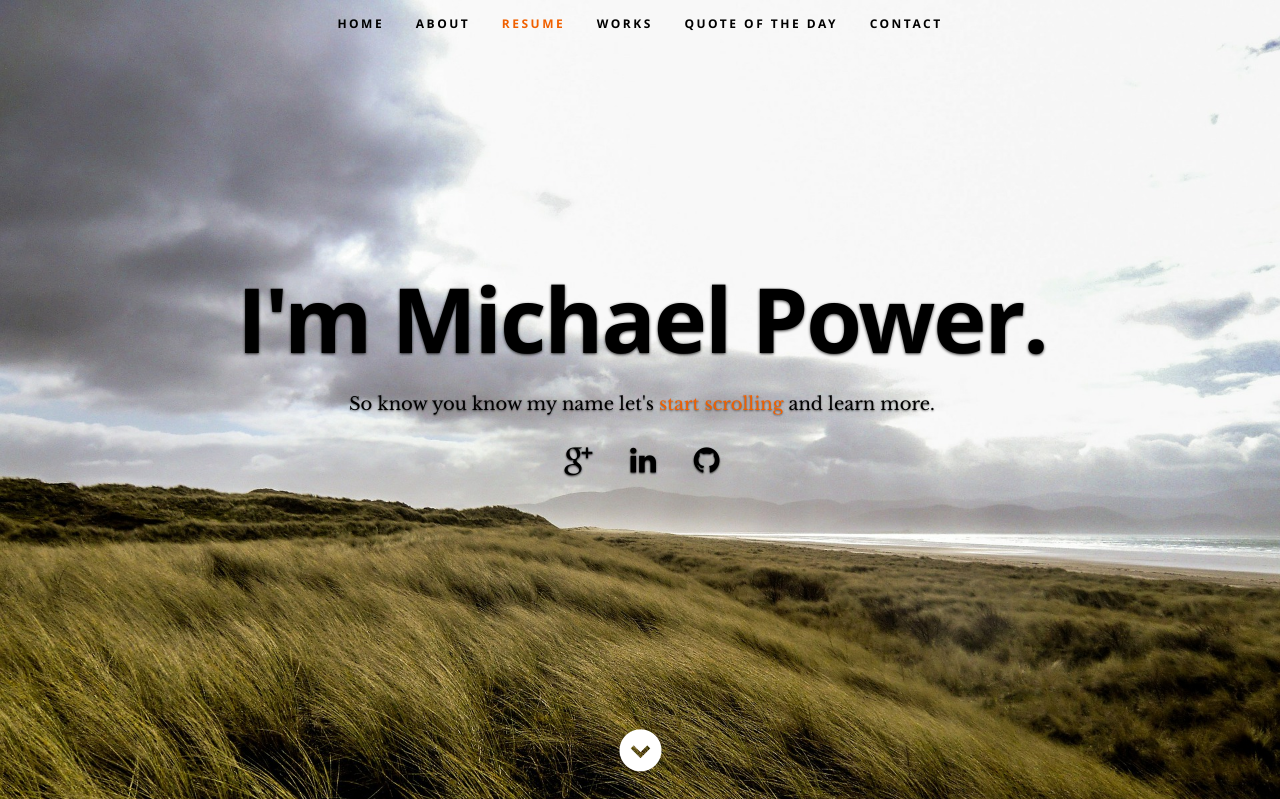
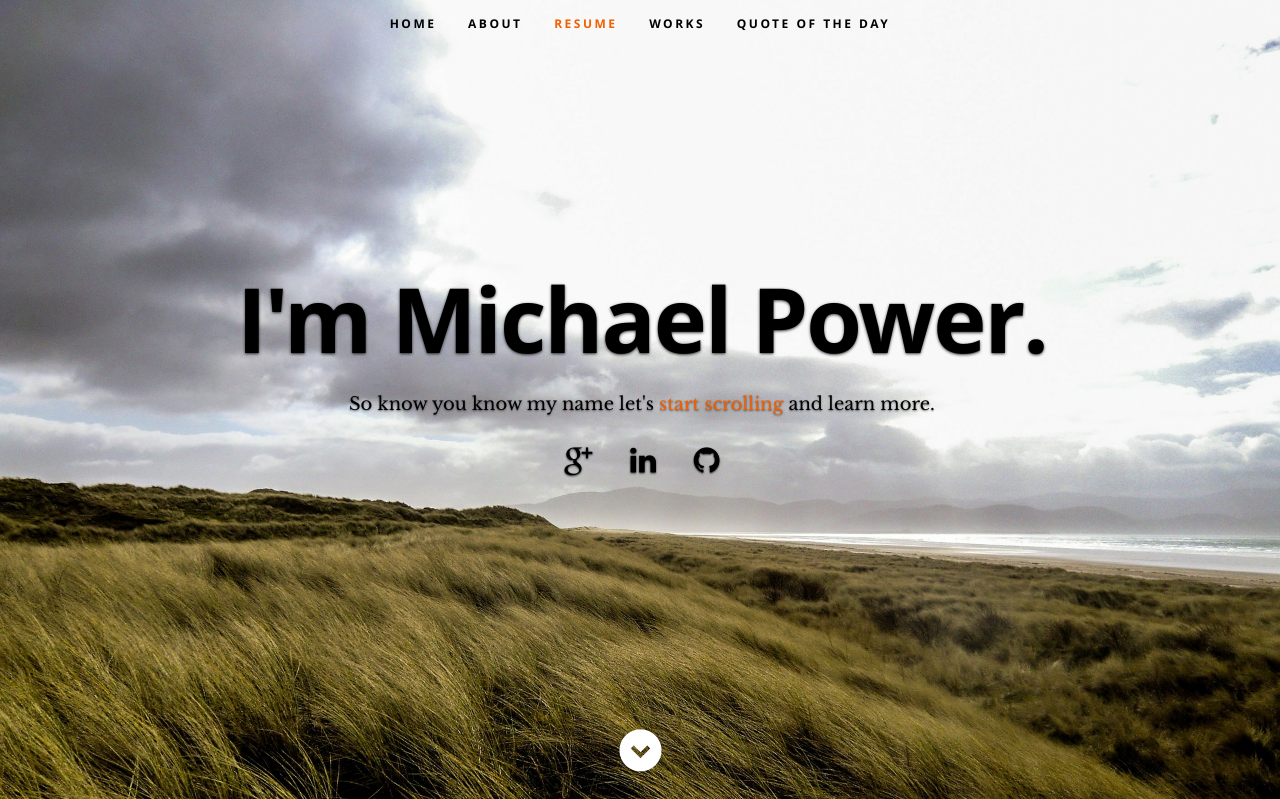
Before and after one commit to mikeyPower/cv_site, a Flask app: page /result in a window 1280 px wide. Shown: the top 799 px of the page. Run offline with Flask 2, Linux system fonts and the light colour scheme; some libraries are stand-ins or nearby versions.

Commit message:
Remove contact section

```diff
--- a/app/templates/index.html
+++ b/app/templates/index.html
@@ -55,7 +55,7 @@
 	         <li><a class="smoothscroll" href="#resume">Resume</a></li>
             <li><a class="smoothscroll" href="#portfolio">Works</a></li>
             <li><a class="smoothscroll" href="#quote_of_the_day">Quote of The Day</a></li>
-            <li><a class="smoothscroll" href="#contact">Contact</a></li>
+ <!--<li><a class="smoothscroll" href="#contact">Contact</a></li>-->
          </ul> <!-- end #nav -->
 
       </nav> <!-- end #nav-wrap -->
@@ -324,11 +324,10 @@
 
 
    <!-- Contact Section
-   ==================================================
-   <section id="contact">
+   ================================================== -->
 
-   ================================================== -->
-  <section id="contact">
+<!--
+    <section id="contact">
 
 
 
@@ -400,7 +399,7 @@
 
             </div>
 
-
+<!--
             <aside class="four columns footer-widgets">
 
                <div class="widget widget_contact">
@@ -421,8 +420,13 @@
 
     </div>
 
+-->
+
 </section>
 
+
+
+-->
 
    <!-- footer
    ================================================== -->
```
Also changed, not shown: README.md.
